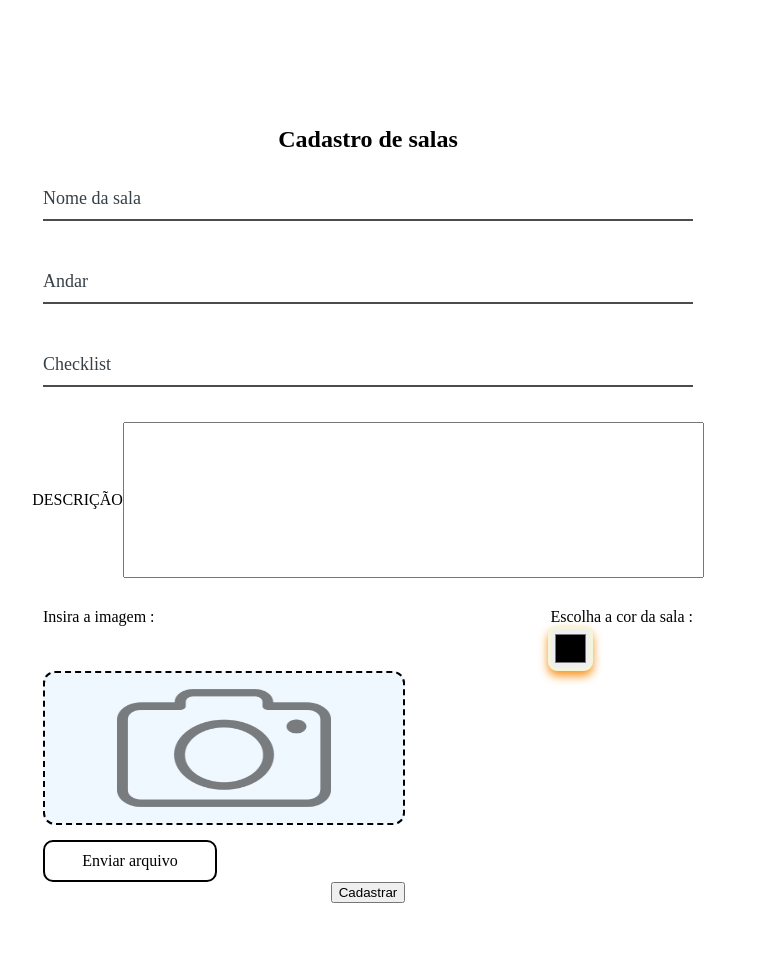
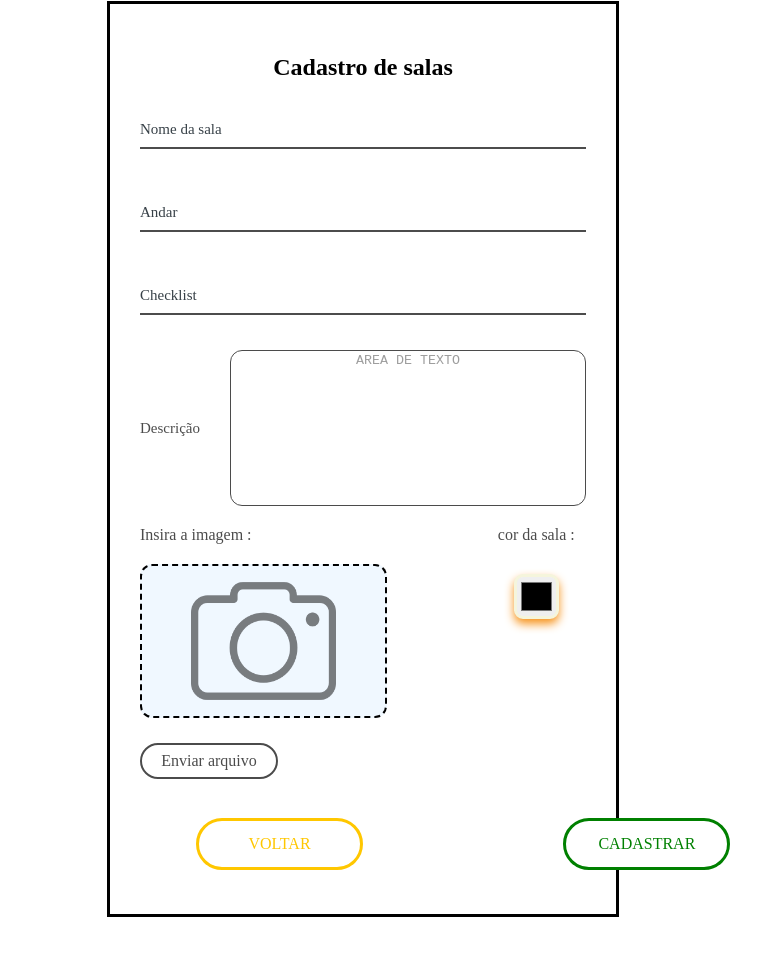
Before and after one commit to ArthurSkl/Maquina-virtual-senac, a plain HTML site: page ETG-Aquivos/cadastro-salas.html in a window 1280 px wide. Shown: the part 152-1108 px from the top of the page, without its empty margins (277-1038 px from the left). Drawn offline with Linux system fonts and the light colour scheme.

Commit message:
mais uma aula de html

```diff
--- a/ETG-Aquivos/cadastro-salas.html
+++ b/ETG-Aquivos/cadastro-salas.html
@@ -60,28 +60,35 @@
 
                     </div>
 
-                    <div class="text-area">
 
-                        <span id=descrição>DESCRIÇÃO</span>
-
-                        <textarea name="" id="" cols="70" rows="10" class="text-descricao"></textarea>
-
-
-
-                    </div>
 
                     <div class="img-area">
 
 
 
-                        <span id="img-text"> Insira a imagem : <span id="selecao-cor-text">Escolha a cor da sala : </span> </span>
 
-                            <input class="botao-cor" type="color">
+                        <div class="text-area">
+                            <span id=descrição>Descrição</span>
 
-                            <div class="area-anexo"> <img src="imagens/camera.png" alt="" id="icon-fotos">  </div>
+                            <textarea  placeholder="AREA DE TEXTO" name="" id="" cols="70" rows="10" class="text-descricao"></textarea>
+                        </div>
+                        <div class="cor-sala">
+                            <div class="alinar-img">
+                                <span id="img-text"> Insira a imagem : </span>
+                                <div class="area-anexo"> <img src="imagens/camera.png" alt="" id="icon-fotos">  </div>
+                            </div>
+                            <div class="alinar-botao-cor">
+                                <span id="selecao-cor-text">cor da sala : </span>
+                                <input class="botao-cor" type="color">
+                            </div>
+                        </div>
 
-                            <label id="botão-img"for="arquivo">Enviar arquivo</label>
-                            <input type="file" name="arquivo" id="arquivo">
+
+
+
+                        <label id="botão-img"for="arquivo">Enviar arquivo</label>
+
+                        <input type="file" name="arquivo" id="arquivo">
 
 
 
@@ -92,15 +99,15 @@
 
                     </div>
 
+                    <div class="alinar-botoes">
+                        <div class="botao-padrao-voltar">
+                            <a href="#"><input type="submit" class="botao-voltar-submit"  value="VOLTAR"></a>
+                        </div>
+                        <div class="botao-padrao-cadastrar">
+                            <a href="#"><input type="submit" class="botao-cadastrar-submit"  value="CADASTRAR"></a>
+                        </div>
 
-
-
-                    <button class="cadastro-sala-form-btn">
-
-                        Cadastrar
-
-                    </button>
-
+                    </div>
                 </form>
             </div>
         </div>
--- a/ETG-Aquivos/estilo.css
+++ b/ETG-Aquivos/estilo.css
@@ -1,3 +1,14 @@
+:root{
+  --cor-primaria-botao-white: white;
+  --cor-primaria-botao-green: green;
+  --cor-primaria-botao-red:   red;
+  --cor-primaria-botao-yellow:rgba(255, 199, 0, 1);
+  --cor-primaria-botao-blue:  rgba(6, 74, 140, 1);
+  ;
+}
+
+
+
 .tela-cadastro-salas .container-cadastro-salas{
 
     display: flex;
@@ -11,9 +22,17 @@
 
 
   }
+  .container{
+    display: flex;
+    flex-wrap: wrap;
+
+
+  }
+
+
 
   .tela-cadastro-salas .wrap-cadastro-salas{
-    width: 650px;
+    width: 40vw;
     display: flex;
 
     align-items: center;
@@ -22,7 +41,7 @@
     padding: 15px;
     border-radius: 15px;
 
-    margin: 200px auto;
+    margin: 10% auto;
     background-color: rgb(255, 255, 255);
 
 
@@ -35,6 +54,8 @@
     flex-direction: column;
     justify-content: center;
     align-items: center;
+    border: solid black 3px;
+
   }
 
   .tela-cadastro-salas .wrap-input{
@@ -42,19 +63,20 @@
     position: relative;
     border-bottom: 2px solid rgb(76,76,76);
     display: block;
-    font-size: 18px;
+    font-size: 15px;
     height: 46px;
     background: transparent;
     padding-bottom: 0px;
 
 
+
   }
   .tela-cadastro-salas .input-form{
-    font-size: 18px;
+    font-size: 15px;
     color: rgb(76,76,76);
     display: block;
     width: 100%;
-    height: 46px;
+    height: 65px;
     background: transparent;
     padding-bottom: 0;
     border: none;
@@ -74,7 +96,7 @@
     display: block;
     width: 100%;
     height: 100%;
-    top: 0;
+    top: 5px;
     left: 0;
     pointer-events: none;
 
@@ -96,7 +118,7 @@
   }
 
   .tela-cadastro-salas .focus-input-form::after{
-    font-size: 18px;
+    font-size: 15px;
     margin-top: 15px;
     color: burlywood;
     content: attr(data-placeholder);
@@ -123,6 +145,7 @@
 
 
   }
+
   .container-cadastro-sala-form-btn{
     width: 100%;
     height: 100%;
@@ -138,17 +161,23 @@
     justify-content: center;
     align-items: center;
 
+
   }
 
 
 .text-area{
     display: flex;
+    flex-direction: row;
     justify-self: center;
+
 
 }
 #descrição{
     display: flex;
     align-items: center;
+    font-size: 15px;
+    opacity: 0.7;
+    padding-right: 30px;
 }
 
 .area-anexo{
@@ -159,31 +188,70 @@
 #selecao-cor-text{
   display: flex;
   justify-self: center;
+  opacity: 0.7;
 
 }
 .img-area{
   width: 100%;
   height: 15%;
+  display: flex;
+  flex-direction: column;
+
 }
 #img-text{
   display: flex;
-  left: 0;
-  padding-top: 30px;
   display: flex;
   align-items: center;
-  justify-content: space-between;
+  padding-bottom: 20px;
+  opacity: 0.7;
+
 
 }
 .text-descricao{
   resize: none;
+  width: 85%;
+  border-radius: 12px;
+  display: flex;
+  flex-direction: column;
+
+  text-align: center;
+  border: solid black 1px;
+  opacity: 0.7;
+  outline: none
+
+}
+
+.cor-sala{
+  width: 100%;
+  display: flex;
+ flex-direction: row;
+
+ justify-content: space-evenly;
+ padding-top: 20px
+
+}
+.alinar-img{
+  display: flex;
+  flex-direction: column;
+  width: 80%;
+
+}
+.alinar-botao-cor{
+  display: flex;
+  flex-direction: column;
+  width: 8vw;
+  align-items: center;
+
+
 }
 .area-anexo{
   background-color: aliceblue;
   height: 150px;
-  width: 55%;
+  width: 70%;
   border-radius: 12px;
   display: flex;
   justify-content: center;
+
   border: dashed  black 2px;
 }
 #icon-fotos{
@@ -199,8 +267,8 @@
 }
 .botao-cor{
   display: flex;
-  position: relative;
-  right: -505px;
+
+  margin: 30px auto;
 
   width: 45px;
   height: 45px;
@@ -214,12 +282,94 @@ input[type="file"] {
 
 }
 #botão-img{
-  margin-top: 15px;
+  margin-top: 25px;
+  margin-bottom: 25px;
   display: flex;
-  width: 150px;
+  width: 120px;
   justify-content: center;
-  padding: 10px;
-  border-radius: 10px;
+  padding: 7px;
+  border-radius: 7px;
   border: solid black 2px;
   cursor: pointer;
+  font-family: 'Montserrat';
+
+  font-size: 24px;
+  cursor: pointer;
+  border-radius: 50px;
+  font-style: normal;
+  font-weight: 500;
+  font-size: 16px;
+
+  opacity: 0.7;
+
 }
+.botao-padrao-cadastrar{
+  width: 100%;
+  height: 10vh;
+  display: flex;
+  align-items: center;
+  justify-content: center;
+  padding-left: 30%;
+
+}
+
+.botao-cadastrar-submit{
+  background-color: var(--cor-primaria-botao-white);
+  border: 3px solid var(--cor-primaria-botao-green);
+  color: var(--cor-primaria-botao-green);
+  font-family: 'Montserrat';
+  width: 167px;
+  height: 52px;
+  font-size: 24px;
+  cursor: pointer;
+  border-radius: 50px;
+  font-style: normal;
+  font-weight: 500;
+  font-size: 16px;
+}
+
+.botao-cadastrar-submit:hover{
+  transition: all 0.4s;
+  background-color: var(--cor-primaria-botao-green);
+  color: var(--cor-primaria-botao-white);
+}
+
+
+
+
+.botao-padrao-voltar{
+  width: 100%;
+  height: 10vh;
+  display: flex;
+  align-items: center;
+  justify-content: center;
+  padding-right: 30%;
+
+}
+
+.botao-voltar-submit{
+  width: 167px;
+  height: 52px;
+  font-size: 24px;
+  background-color: var(--cor-primaria-botao-white);
+  border: 3px solid var(--cor-primaria-botao-yellow);
+  border-radius: 50px;
+  cursor: pointer;
+  color: var(--cor-primaria-botao-yellow);
+  font-family: 'Montserrat';
+  font-style: normal;
+  font-weight: 500;
+  font-size: 16px;
+}
+
+.botao-voltar-submit:hover{
+  transition: all 0.4s;
+  background-color: var(--cor-primaria-botao-yellow);
+  color: var(--cor-primaria-botao-white);
+}
+
+
+.alinar-botoes{
+  display: flex;
+  justify-content: space-evenly;
+}
```
Also changed, not shown: ETG-Aquivos/botфes_padronizados.html (added, +111 -0 lines).
